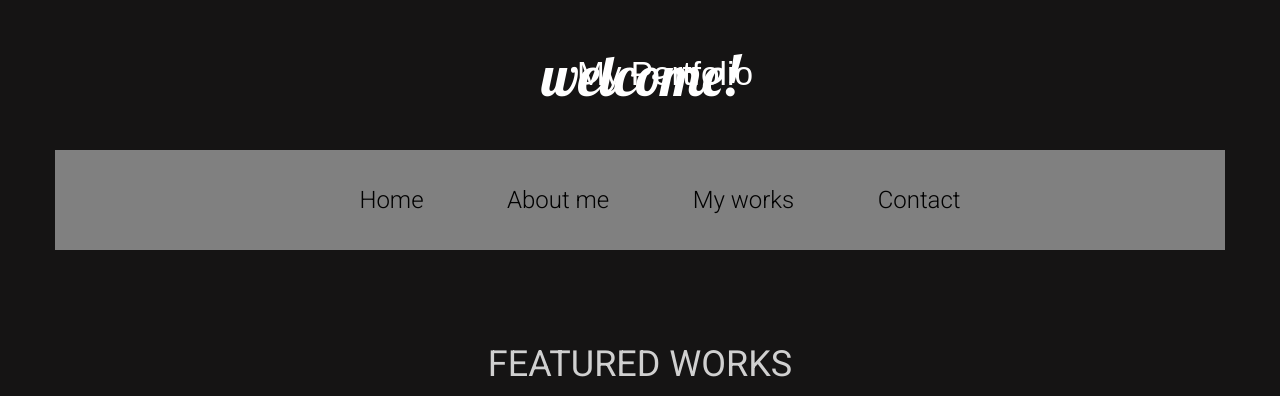
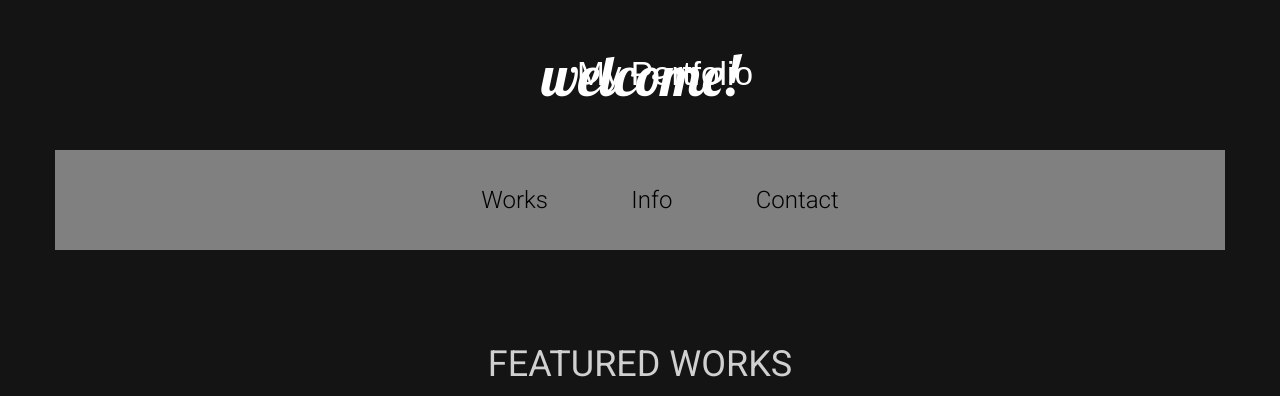
Before and after one commit to 1Ema1/dema-portfolio, a plain HTML site: page index.html in a window 1280 px wide. Shown: the top 396 px of the page. Drawn offline with nearby package versions, Linux system fonts and the light colour scheme.

Commit message:
Update index.html

```diff
--- a/index.html
+++ b/index.html
@@ -30,9 +30,8 @@
 				</div>
 
 				<ul class="main-menu">
-					<li><a href="index.html">Home</a></li>
-					<li><a href="about_me.html">About me</a></li>
-					<li><a href="my_works.html">My works</a></li>
+					<li><a href="my_works.html">Works</a></li>
+					<li><a href="about_me.html">Info</a></li>
 					<li><a href="contact.html">Contact</a></li>
 				</ul>
 			</div>
```
